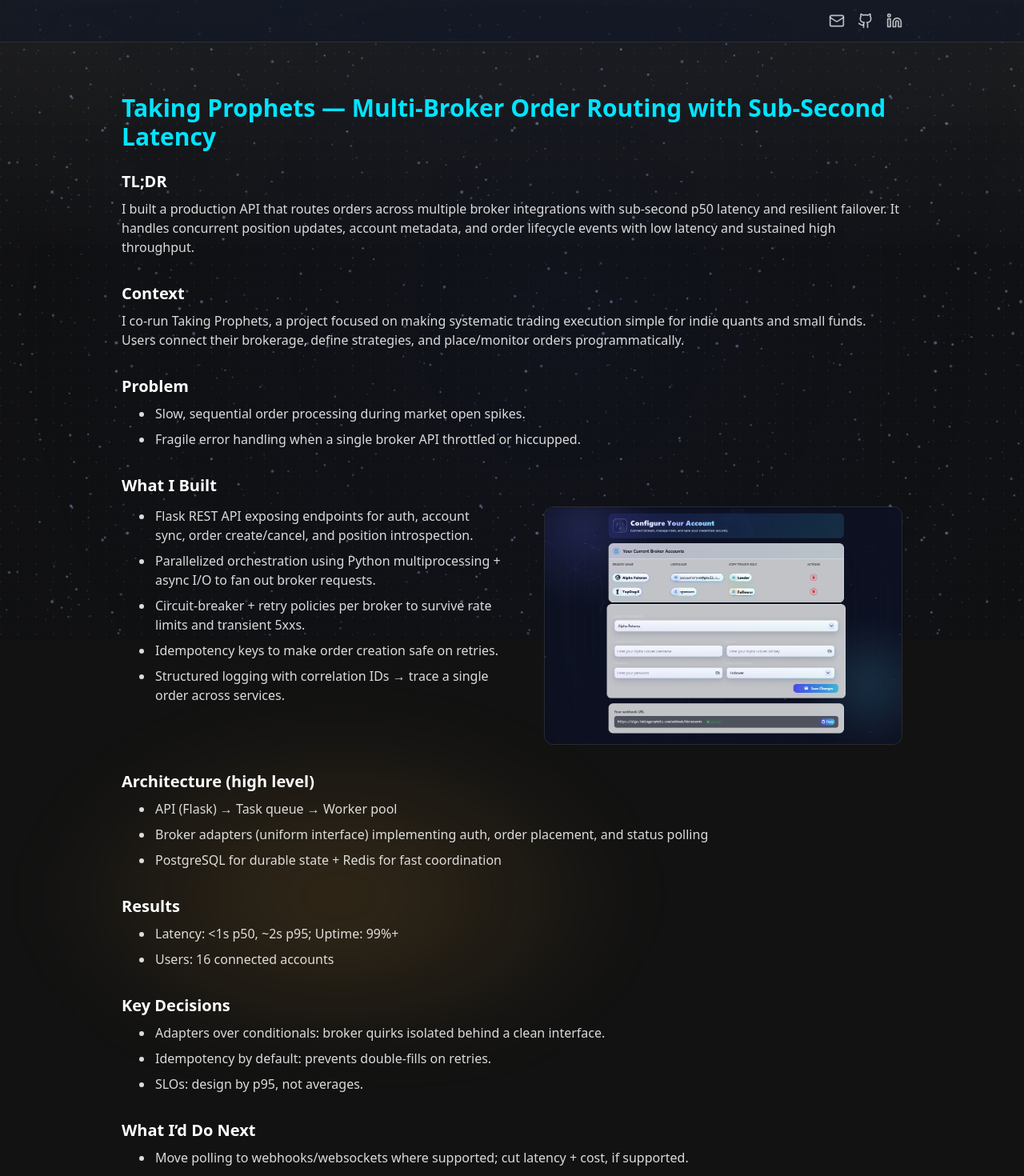
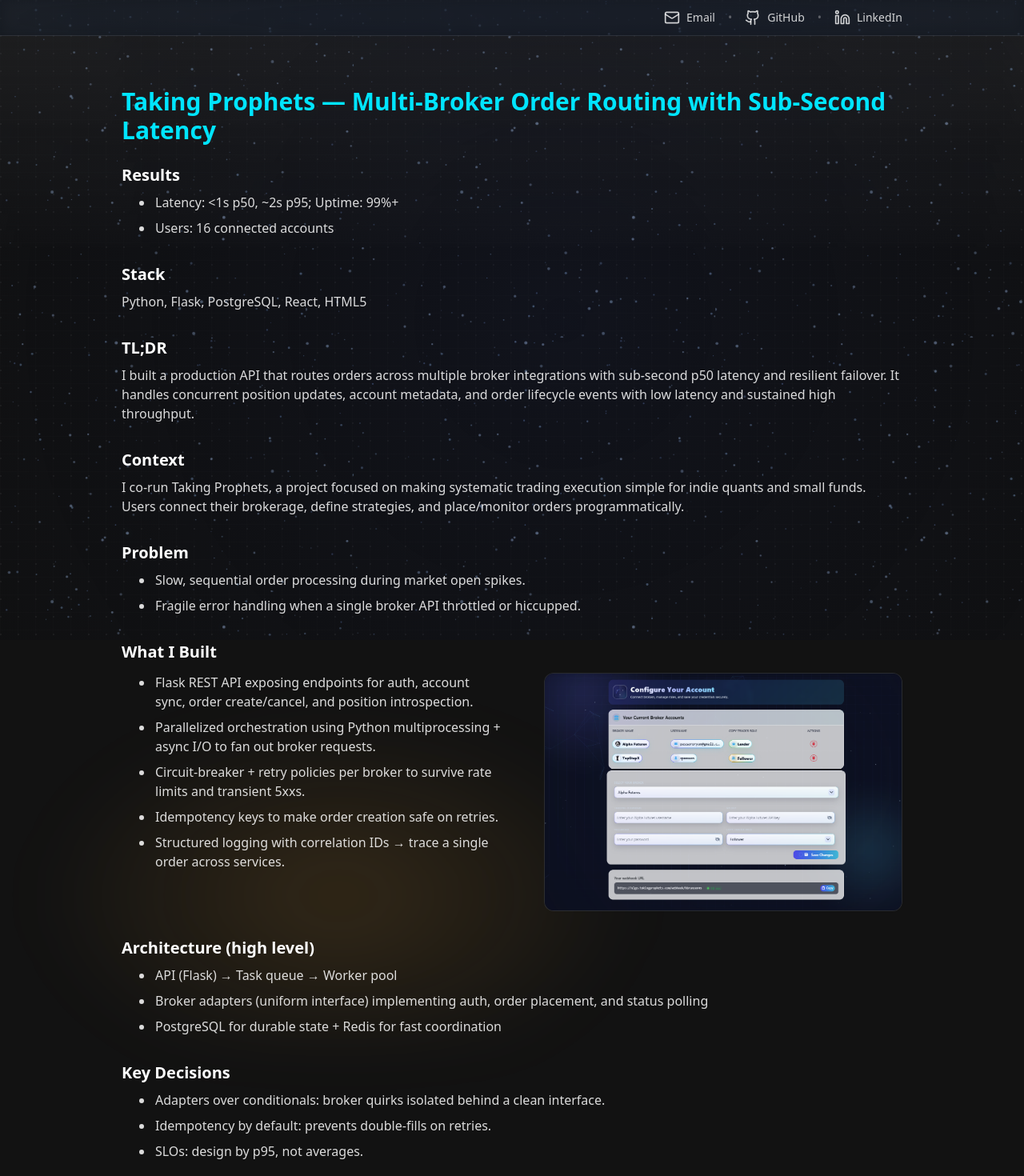
Before and after one commit to rpassaro/website, a Next.js app: page /takingprophets in a window 1280 px wide. Shown: the top 1470 px of the page at 80% size. Built offline with nearby package versions, Linux system fonts and the light colour scheme.

Commit message:
Sticky header

```diff
--- a/src/app/archaide/page.tsx
+++ b/src/app/archaide/page.tsx
@@ -4,6 +4,20 @@
             <h1 className="text-3xl font-bold text-[var(--accent)]">Archaide — Low-Latency Execution &amp; Order Management for Multi-Asset Strategies</h1>
 
             <div className="mt-6 space-y-8 text-white/85">
+                <div>
+                    <h2 className="text-xl font-semibold text-white">Results</h2>
+                    <ul className="mt-2 list-disc space-y-2 pl-5">
+                        <li>Latency: &lt;1s submit→ack</li>
+                        <li>Uptime: 99%+ live trading</li>
+                        <li>Ops: Faster onboarding with Zapier automation</li>
+                    </ul>
+                </div>
+
+                <div>
+                    <h2 className="text-xl font-semibold text-white">Stack</h2>
+                    <p className="mt-2">Python, C++, JavaScript/Node, Docker, IBKR API, Alpaca REST, Zapier</p>
+                </div>
+
                 <div>
                     <h2 className="text-xl font-semibold text-white">TL;DR</h2>
                     <p className="mt-2">
@@ -46,14 +60,7 @@
                     <p className="mt-2">Strategies → Risk Gate → Order Router/OMS → Broker Adapters (IBKR/Alpaca)</p>
                 </div>
 
-                <div>
-                    <h2 className="text-xl font-semibold text-white">Results</h2>
-                    <ul className="mt-2 list-disc space-y-2 pl-5">
-                        <li>Latency: &lt; 1s end-to-end order-submit-to-ack.</li>
-                        <li>Uptime: 99%+ live-trading availability.</li>
-                        <li>Ops: Zapier integration drastically reduced manual effort and improved client sign-up and retention.</li>
-                    </ul>
-                </div>
+
 
                 <div>
                     <h2 className="text-xl font-semibold text-white">Key Decisions</h2>
@@ -75,10 +82,7 @@
                     </ul>
                 </div>
 
-                <div>
-                    <h2 className="text-xl font-semibold text-white">Stack</h2>
-                    <p className="mt-2">Python, C++, JavaScript/Node, Docker, IBKR API, Alpaca REST, Zapier</p>
-                </div>
+
             </div>
         </section>
     );
--- a/src/app/quiver/page.tsx
+++ b/src/app/quiver/page.tsx
@@ -4,6 +4,20 @@
             <h1 className="text-3xl font-bold text-[var(--accent)]">Quiver Quantitative — OCR &amp; Document Ingestion at Scale</h1>
 
             <div className="mt-6 space-y-8 text-white/85">
+                <div>
+                    <h2 className="text-xl font-semibold text-white">Results</h2>
+                    <ul className="mt-2 list-disc space-y-2 pl-5">
+                        <li>Throughput: 4× increase</li>
+                        <li>Latency: –30% median</li>
+                        <li>Accuracy: 95%+ extraction</li>
+                    </ul>
+                </div>
+
+                <div>
+                    <h2 className="text-xl font-semibold text-white">Stack</h2>
+                    <p className="mt-2">Python, GCP Vision/OCR, Tesseract, SQL Database</p>
+                </div>
+
                 <div>
                     <h2 className="text-xl font-semibold text-white">TL;DR</h2>
                     <p className="mt-2">
@@ -39,13 +53,7 @@
                     </ul>
                 </div>
 
-                <div>
-                    <h2 className="text-xl font-semibold text-white">Results</h2>
-                    <ul className="mt-2 list-disc space-y-2 pl-5">
-                        <li>Accuracy: 95%+ extraction accuracy.</li>
-                        <li>Latency: 3× faster end-to-end processing.</li>
-                    </ul>
-                </div>
+
 
                 <div>
                     <h2 className="text-xl font-semibold text-white">Key Decisions</h2>
@@ -63,10 +71,7 @@
                     </ul>
                 </div>
 
-                <div>
-                    <h2 className="text-xl font-semibold text-white">Stack</h2>
-                    <p className="mt-2">Python, GCP Vision/OCR, Tesseract, SQL Database</p>
-                </div>
+
             </div>
         </section>
     );
--- a/src/app/takingprophets/page.tsx
+++ b/src/app/takingprophets/page.tsx
@@ -7,6 +7,18 @@
             <h1 className="text-3xl font-bold text-[var(--accent)]">Taking Prophets — Multi-Broker Order Routing with Sub-Second Latency</h1>
 
             <div className="mt-6 space-y-8 text-white/85">
+                <div>
+                    <h2 className="text-xl font-semibold text-white">Results</h2>
+                    <ul className="mt-2 list-disc space-y-2 pl-5">
+                        <li>Latency: &lt;1s p50, ~2s p95; Uptime: 99%+</li>
+                        <li>Users: 16 connected accounts</li>
+                    </ul>
+                </div>
+
+                <div>
+                    <h2 className="text-xl font-semibold text-white">Stack</h2>
+                    <p className="mt-2">Python, Flask, PostgreSQL, React, HTML5</p>
+                </div>
                 <div>
                     <h2 className="text-xl font-semibold text-white">TL;DR</h2>
                     <p className="mt-2">
@@ -62,13 +74,7 @@
                     </ul>
                 </div>
 
-                <div>
-                    <h2 className="text-xl font-semibold text-white">Results</h2>
-                    <ul className="mt-2 list-disc space-y-2 pl-5">
-                        <li>Latency: &lt;1s p50, ~2s p95; Uptime: 99%+</li>
-                        <li>Users: 16 connected accounts</li>
-                    </ul>
-                </div>
+
 
                 <div>
                     <h2 className="text-xl font-semibold text-white">Key Decisions</h2>
@@ -88,10 +94,7 @@
                     </ul>
                 </div>
 
-                <div>
-                    <h2 className="text-xl font-semibold text-white">Stack</h2>
-                    <p className="mt-2">Python, Flask, PostgreSQL, React, HTML5</p>
-                </div>
+
             </div>
         </section>
     );
--- a/src/components/Education.tsx
+++ b/src/components/Education.tsx
@@ -10,7 +10,7 @@
             <div className="rounded-xl border border-white/10 bg-[var(--surface)] p-6 backdrop-blur">
                 <h3 className="text-xl font-semibold">University of Texas at Austin</h3>
                 <p className="text-white/70">B.S. Computer Science & B.S. Economics — Expected May 2026</p>
-                <p className="mt-2 text-white/80">GPA: 3.3/4.0</p>
+                {/* GPA removed per request */}
             </div>
         </section>
     );
--- a/src/components/Footer.tsx
+++ b/src/components/Footer.tsx
@@ -1,5 +1,5 @@
 "use client";
-import { Github, Linkedin } from "lucide-react";
+import { Github, Linkedin, Mail } from "lucide-react";
 
 export default function Footer() {
     return (
@@ -16,8 +16,7 @@
                         className="text-white/70 transition hover:text-[var(--accent)] hover:drop-shadow-[0_0_6px_var(--accent)]"
                         title="Email me"
                     >
-                        {/* simple text to keep spacing consistent */}
-                        <span className="inline-block">Email</span>
+                        <Mail className="h-5 w-5" />
                     </a>
                     <a
                         href="https://github.com/rpassaro"
--- a/src/components/Header.tsx
+++ b/src/components/Header.tsx
@@ -3,35 +3,40 @@
 
 export default function Header() {
     return (
-        <header className="border-b border-white/10 bg-[var(--surface)]/60 backdrop-blur">
-            <div className="mx-auto flex max-w-5xl items-center justify-end px-6 py-4">
-                <div className="flex items-center gap-4">
+        <header className="sticky top-0 z-50 border-b border-white/10 bg-[var(--surface)]/60 backdrop-blur supports-[backdrop-filter]:bg-[var(--surface)]/50">
+            <div className="mx-auto flex max-w-5xl items-center justify-end px-6 py-3">
+                <nav aria-label="Primary" className="flex items-center gap-4 text-sm text-white/80">
                     <a
                         href={`https://mail.google.com/mail/?view=cm&fs=1&to=passaroryan@gmail.com&su=${encodeURIComponent("Hello Ryan")}&body=${encodeURIComponent("Saw your site and wanted to connect.")}`}
                         title="Email me"
                         target="_blank"
                         rel="noopener noreferrer"
-                        className="text-white/70 transition hover:text-[var(--accent)] hover:drop-shadow-[0_0_6px_var(--accent)]"
+                        className="inline-flex items-center gap-2 transition hover:text-[var(--accent)] hover:drop-shadow-[0_0_6px_var(--accent)]"
                     >
                         <Mail className="h-5 w-5" />
+                        <span className="hidden sm:inline">Email</span>
                     </a>
+                    <span className="text-white/30">•</span>
                     <a
                         href="https://github.com/rpassaro"
                         target="_blank"
                         rel="noopener noreferrer"
-                        className="text-white/70 transition hover:text-[var(--accent)] hover:drop-shadow-[0_0_6px_var(--accent)]"
+                        className="inline-flex items-center gap-2 transition hover:text-[var(--accent)] hover:drop-shadow-[0_0_6px_var(--accent)]"
                     >
                         <Github className="h-5 w-5" />
+                        <span className="hidden sm:inline">GitHub</span>
                     </a>
+                    <span className="text-white/30">•</span>
                     <a
                         href="https://www.linkedin.com/in/ryan-passaro/"
                         target="_blank"
                         rel="noopener noreferrer"
-                        className="text-white/70 transition hover:text-[var(--accent)] hover:drop-shadow-[0_0_6px_var(--accent)]"
+                        className="inline-flex items-center gap-2 transition hover:text-[var(--accent)] hover:drop-shadow-[0_0_6px_var(--accent)]"
                     >
                         <Linkedin className="h-5 w-5" />
+                        <span className="hidden sm:inline">LinkedIn</span>
                     </a>
-                </div>
+                </nav>
             </div>
         </header>
     );
```
